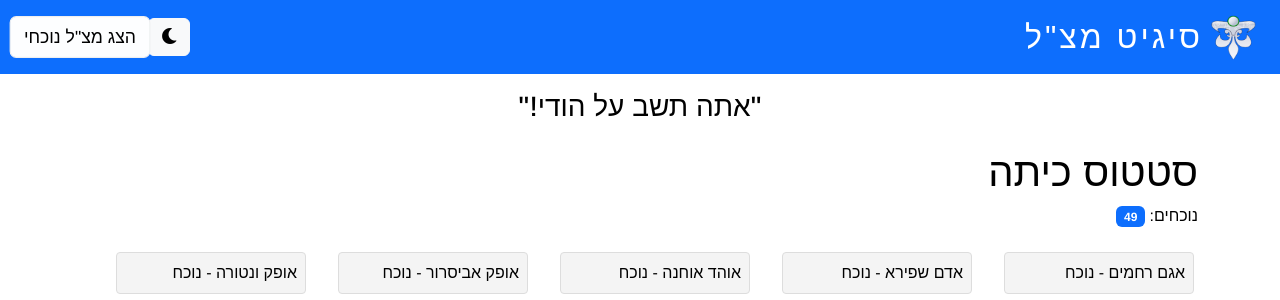
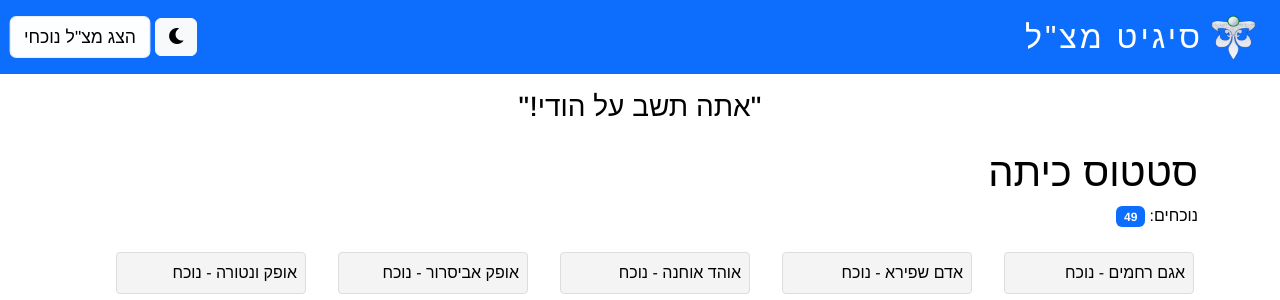
Before and after one commit to Esperansa1/matzal, a Flask app: page / in a window 1280 px wide, with the pointer over the restyled element. Shown: the top 300 px of the page. Run offline with Flask 3, Linux system fonts and the light colour scheme; some libraries are stand-ins or nearby versions.

Commit message:
added margin when button in the navbar is hover bracuse of covering the dark mode button

```diff
--- a/static/stylesheet_index.css
+++ b/static/stylesheet_index.css
@@ -63,6 +63,10 @@ body.dark-mode {
     margin-bottom: 1rem;
 }
 
+.navbar .mx-3 a:hover {
+    margin-right: 7px;
+}
+
 .navbar .mx-3 button:hover,
 .navbar .mx-3 a:hover {
     transform: scale(1.1);
--- a/static/stylesheet_mazal.css
+++ b/static/stylesheet_mazal.css
@@ -17,6 +17,10 @@ body {
     width: 100%;
     z-index: 1000;
     font-family: 'Arimo', sans-serif;
+}
+
+.navbar .mx-3 a:hover {
+    margin-right: 5px;
 }
 .navbar .mx-3 button:hover,
 .navbar .mx-3 a:hover {
```
